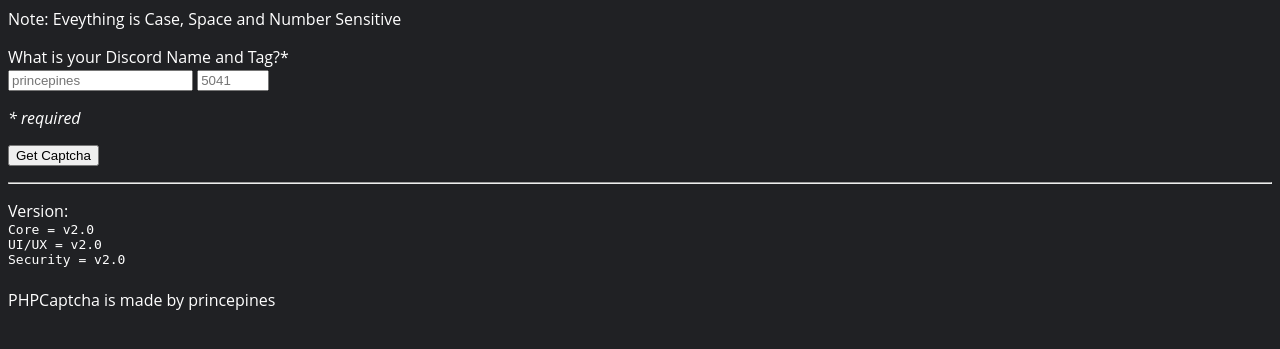
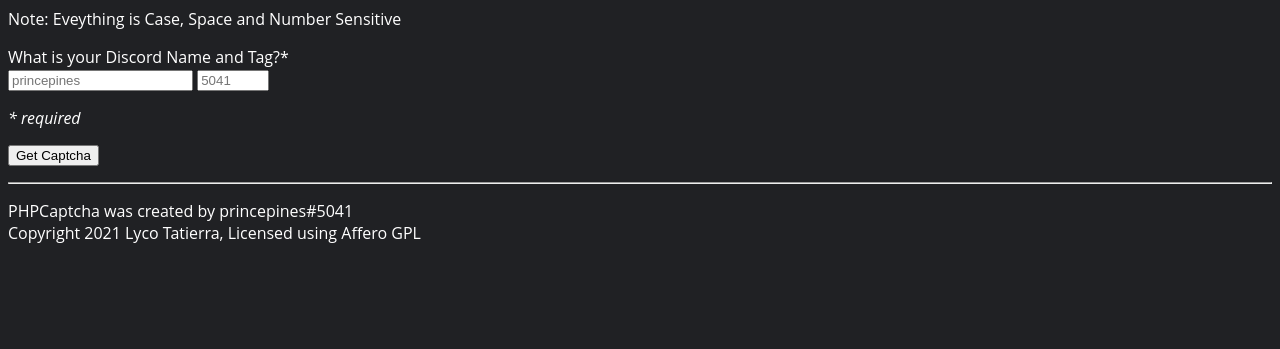
Before and after one commit to Lycol50/PHPCaptcha, a PHP site: page /index.php in a window 1280 px wide. Shown: the top 349 px of the page. Run offline with PHP 8.4, Linux system fonts and the light colour scheme.

Commit message:
Update version.php

```diff
--- a/version.php
+++ b/version.php
@@ -17,10 +17,7 @@
 
 <html>
 <footer>
-    <p>Version:<br>
-        <code>Core = v2.0</code><br>
-        <code>UI/UX = v2.0</code><br>
-        <code>Security = v2.0</code><br><br>
-        PHPCaptcha is made by princepines <br></p>
+    <p>PHPCaptcha was created by princepines#5041<br>
+        Copyright 2021 Lyco Tatierra, Licensed using Affero GPL</p>
 </footer>
 </html>
```
